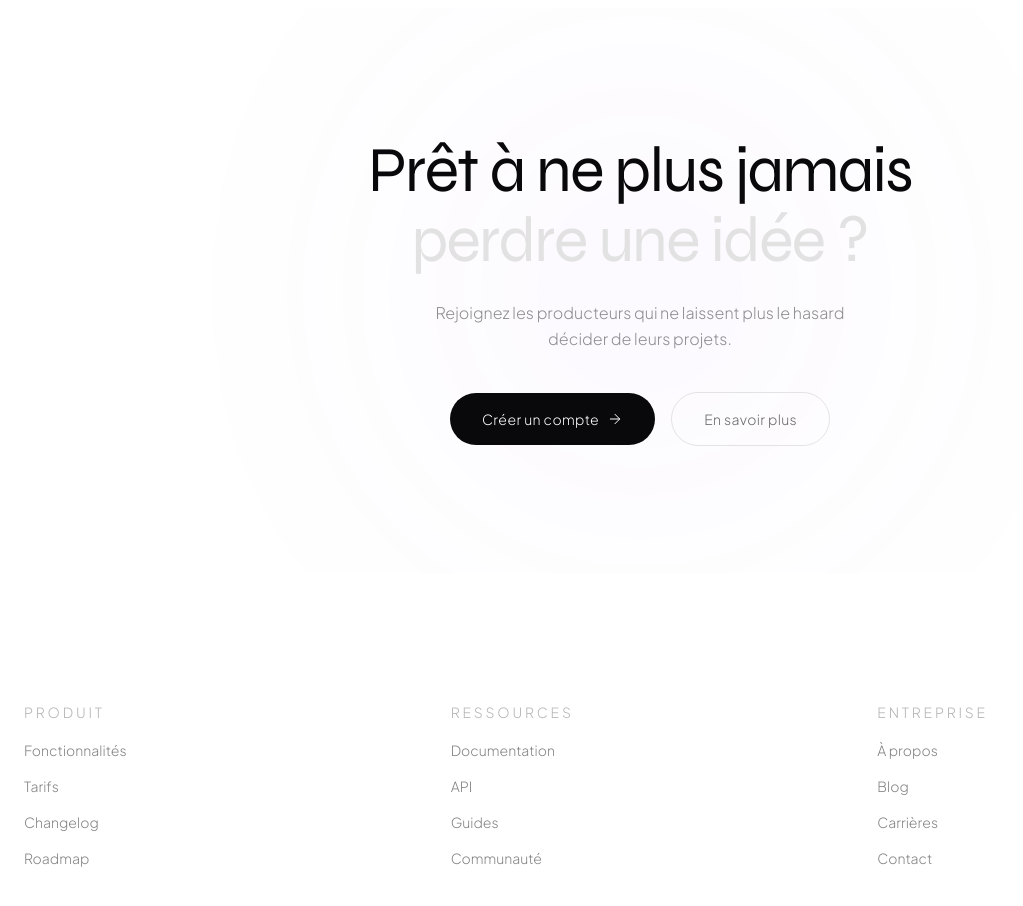
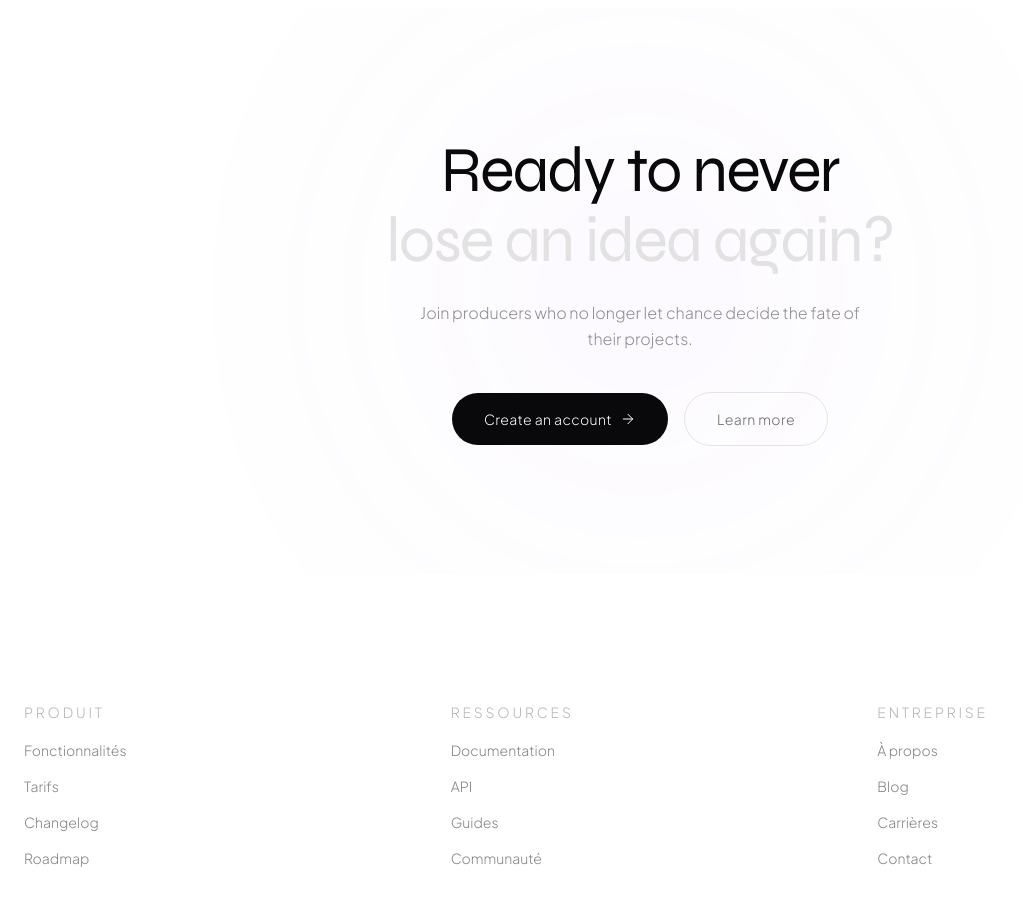
Before and after one commit to stemhub-org/Stemhub, a Next.js app in the folder frontend/: page / in a window 1280 px wide. Shown: the part 5040-5946 px from the top of the page, without its empty margins (0-1023 px from the left). Built offline with nearby package versions, Linux system fonts and the light colour scheme.

Commit message:
style(landing): translate CTA banner copy to English

```diff
--- a/frontend/app/components/CtaBanner.tsx
+++ b/frontend/app/components/CtaBanner.tsx
@@ -27,9 +27,9 @@ export default function CtaBanner() {
           viewport={{ once: true, margin: "-100px" }}
           transition={{ duration: 0.8, ease: [0.16, 1, 0.3, 1] }}
         >
-          Prêt à ne plus jamais
+          Ready to never
           <br />
-          <span className="text-accent">perdre une idée ?</span>
+          <span className="text-accent">lose an idea again?</span>
         </motion.h2>
 
         <motion.p
@@ -40,8 +40,8 @@ export default function CtaBanner() {
           viewport={{ once: true, margin: "-100px" }}
           transition={{ duration: 0.8, delay: 0.15, ease: [0.16, 1, 0.3, 1] }}
         >
-          Rejoignez les producteurs qui ne laissent plus le hasard décider
-          de leurs projets.
+          Join producers who no longer let chance decide
+          the fate of their projects.
         </motion.p>
 
         <motion.div
@@ -56,16 +56,16 @@ export default function CtaBanner() {
             className="flex items-center gap-2 rounded-full bg-foreground px-8 py-4 text-sm font-light tracking-wide text-background transition-all duration-300 hover:bg-accent"
             style={{ fontFamily: "var(--font-jakarta)" }}
           >
-            Créer un compte
+            Create an account
             <ArrowRight size={16} strokeWidth={1.5} />
           </Link>
 
           <a
-            href="#produit"
+            href="#product"
             className="rounded-full border border-foreground/10 px-8 py-4 text-sm font-light tracking-wide text-foreground/60 transition-all duration-300 hover:border-accent/30 hover:text-accent"
             style={{ fontFamily: "var(--font-jakarta)" }}
           >
-            En savoir plus
+            Learn more
           </a>
         </motion.div>
       </div>
```
